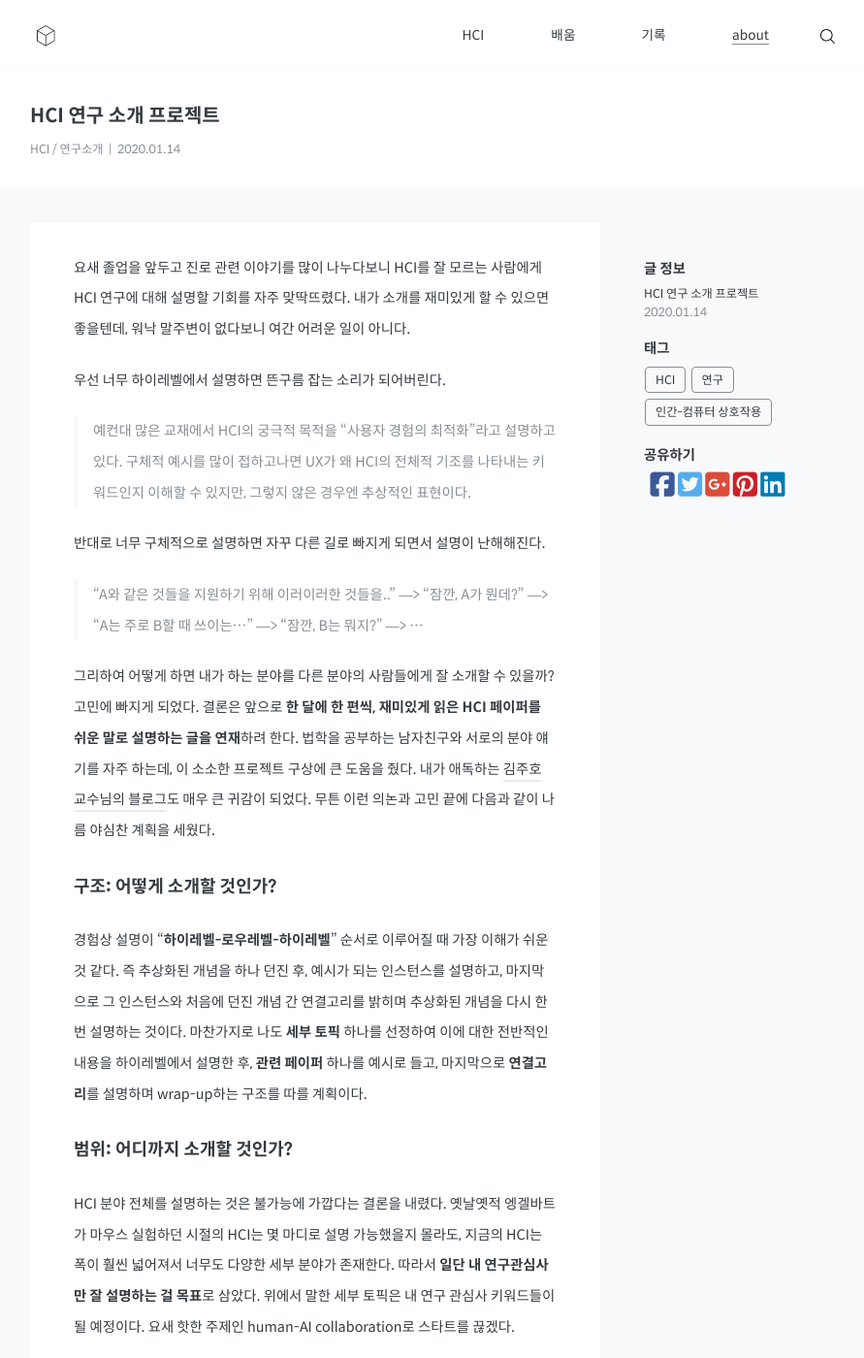
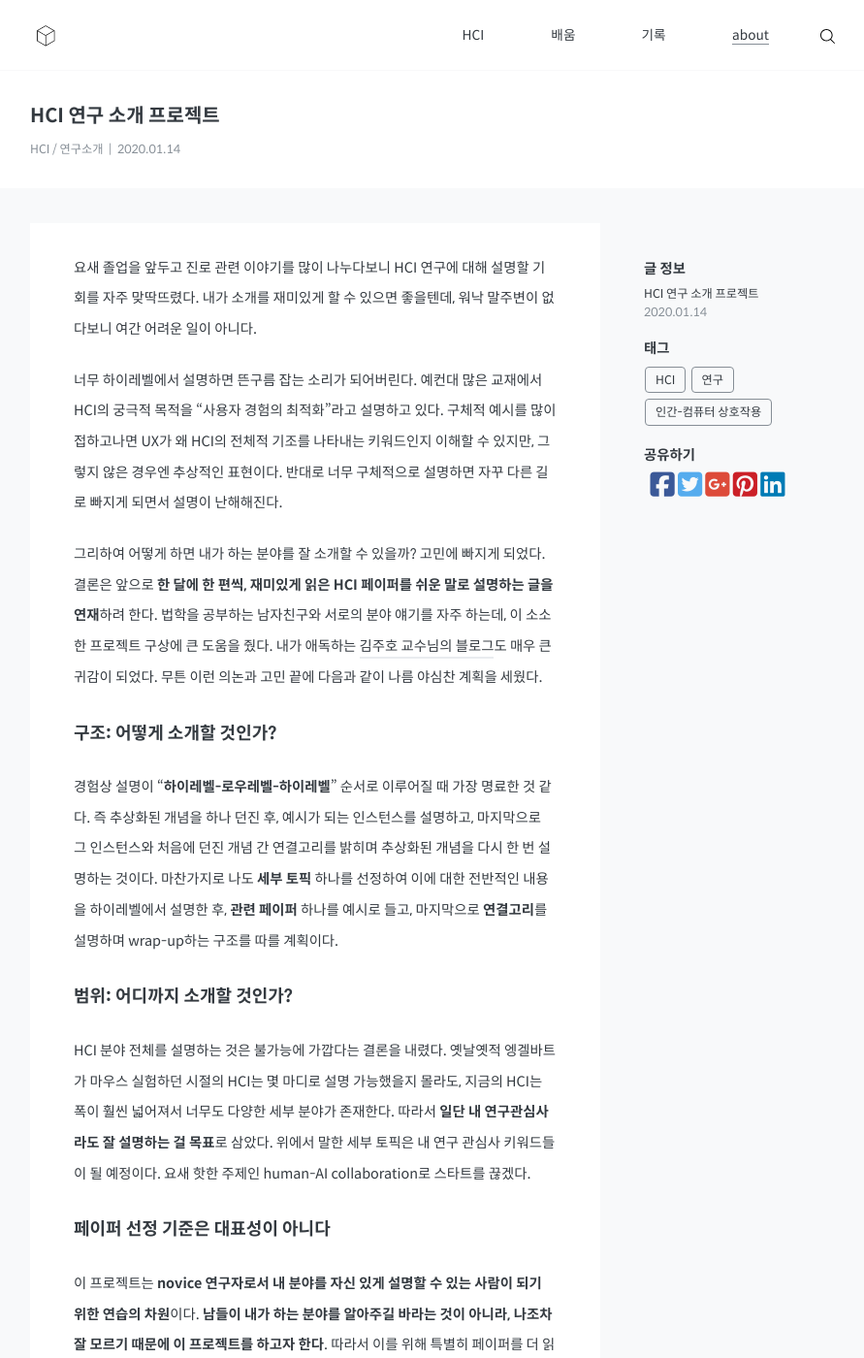
Before and after one commit to jyoonsong/jyoonsong.github.io, a Jekyll site: the page built from _posts/2020-01-14-hci-intro.md, in a window 1280 px wide and 1400 px high. Shown: the whole window at 97% size, without its empty margins (189-1080 px from the left). Built offline with Jekyll 4.4.1, drawn with Linux system fonts in a browser that asks for light colours; nearby versions of some CDN libraries; some of the changed text lies outside the part shown.

Commit message:
correct misunderstandings

```diff
--- a/_posts/2020-01-14-hci-intro.md
+++ b/_posts/2020-01-14-hci-intro.md
@@ -11,26 +11,20 @@
 - "인간-컴퓨터 상호작용"
 ---
 
-요새 졸업을 앞두고 진로 관련 이야기를 많이 나누다보니 HCI를 잘 모르는 사람에게 HCI 연구에 대해 설명할 기회를 자주 맞딱뜨렸다. 내가 소개를 재미있게 할 수 있으면 좋을텐데, 워낙 말주변이 없다보니 여간 어려운 일이 아니다.
+요새 졸업을 앞두고 진로 관련 이야기를 많이 나누다보니 HCI 연구에 대해 설명할 기회를 자주 맞딱뜨렸다. 내가 소개를 재미있게 할 수 있으면 좋을텐데, 워낙 말주변이 없다보니 여간 어려운 일이 아니다.
 
-우선 너무 하이레벨에서 설명하면 뜬구름 잡는 소리가 되어버린다.
+너무 하이레벨에서 설명하면 뜬구름 잡는 소리가 되어버린다. 예컨대 많은 교재에서 HCI의 궁극적 목적을 “사용자 경험의 최적화”라고 설명하고 있다. 구체적 예시를 많이 접하고나면 UX가 왜 HCI의 전체적 기조를 나타내는 키워드인지 이해할 수 있지만, 그렇지 않은 경우엔 추상적인 표현이다. 반대로 너무 구체적으로 설명하면 자꾸 다른 길로 빠지게 되면서 설명이 난해해진다.
 
-> 예컨대 많은 교재에서 HCI의 궁극적 목적을 “사용자 경험의 최적화”라고 설명하고 있다. 구체적 예시를 많이 접하고나면 UX가 왜 HCI의 전체적 기조를 나타내는 키워드인지 이해할 수 있지만, 그렇지 않은 경우엔 추상적인 표현이다.
-
-반대로 너무 구체적으로 설명하면 자꾸 다른 길로 빠지게 되면서 설명이 난해해진다.
-
-> “A와 같은 것들을 지원하기 위해 이러이러한 것들을..” —> “잠깐, A가 뭔데?” —> “A는 주로 B할 때 쓰이는…”  —> “잠깐, B는 뭐지?” —> …
-
-그리하여 어떻게 하면 내가 하는 분야를 다른 분야의 사람들에게 잘 소개할 수 있을까? 고민에 빠지게 되었다. 결론은 앞으로 **한 달에 한 편씩, 재미있게 읽은 HCI 페이퍼를 쉬운 말로 설명하는 글을 연재**하려 한다. 법학을 공부하는 남자친구와 서로의 분야 얘기를 자주 하는데, 이 소소한 프로젝트 구상에 큰 도움을 줬다. 내가 애독하는 [김주호 교수님의 블로그](http://mcpanic.com)도 매우 큰 귀감이 되었다. 무튼 이런 의논과 고민 끝에 다음과 같이 나름 야심찬 계획을 세웠다.
+그리하여 어떻게 하면 내가 하는 분야를 잘 소개할 수 있을까? 고민에 빠지게 되었다. 결론은 앞으로 **한 달에 한 편씩, 재미있게 읽은 HCI 페이퍼를 쉬운 말로 설명하는 글을 연재**하려 한다. 법학을 공부하는 남자친구와 서로의 분야 얘기를 자주 하는데, 이 소소한 프로젝트 구상에 큰 도움을 줬다. 내가 애독하는 [김주호 교수님의 블로그](http://mcpanic.com)도 매우 큰 귀감이 되었다. 무튼 이런 의논과 고민 끝에 다음과 같이 나름 야심찬 계획을 세웠다.
 
 #### 구조: 어떻게 소개할 것인가?
-경험상 설명이 “**하이레벨-로우레벨-하이레벨**” 순서로 이루어질 때 가장 이해가 쉬운 것 같다. 즉 추상화된 개념을 하나 던진 후, 예시가 되는 인스턴스를 설명하고, 마지막으로 그 인스턴스와 처음에 던진 개념 간 연결고리를 밝히며 추상화된 개념을 다시 한 번 설명하는 것이다. 마찬가지로 나도 **세부 토픽** 하나를 선정하여 이에 대한 전반적인 내용을 하이레벨에서 설명한 후, **관련 페이퍼** 하나를 예시로 들고, 마지막으로 **연결고리**를 설명하며 wrap-up하는 구조를 따를 계획이다.
+경험상 설명이 “**하이레벨-로우레벨-하이레벨**” 순서로 이루어질 때 가장 명료한 것 같다. 즉 추상화된 개념을 하나 던진 후, 예시가 되는 인스턴스를 설명하고, 마지막으로 그 인스턴스와 처음에 던진 개념 간 연결고리를 밝히며 추상화된 개념을 다시 한 번 설명하는 것이다. 마찬가지로 나도 **세부 토픽** 하나를 선정하여 이에 대한 전반적인 내용을 하이레벨에서 설명한 후, **관련 페이퍼** 하나를 예시로 들고, 마지막으로 **연결고리**를 설명하며 wrap-up하는 구조를 따를 계획이다.
 
 #### 범위: 어디까지 소개할 것인가?
-HCI 분야 전체를 설명하는 것은 불가능에 가깝다는 결론을 내렸다. 옛날옛적 엥겔바트가 마우스 실험하던 시절의 HCI는 몇 마디로 설명 가능했을지 몰라도, 지금의 HCI는 폭이 훨씬 넓어져서 너무도 다양한 세부 분야가 존재한다. 따라서 **일단 내 연구관심사만 잘 설명하는 걸 목표**로 삼았다. 위에서 말한 세부 토픽은 내 연구 관심사 키워드들이 될 예정이다. 요새 핫한 주제인 human-AI collaboration로 스타트를 끊겠다.
+HCI 분야 전체를 설명하는 것은 불가능에 가깝다는 결론을 내렸다. 옛날옛적 엥겔바트가 마우스 실험하던 시절의 HCI는 몇 마디로 설명 가능했을지 몰라도, 지금의 HCI는 폭이 훨씬 넓어져서 너무도 다양한 세부 분야가 존재한다. 따라서 **일단 내 연구관심사라도 잘 설명하는 걸 목표**로 삼았다. 위에서 말한 세부 토픽은 내 연구 관심사 키워드들이 될 예정이다. 요새 핫한 주제인 human-AI collaboration로 스타트를 끊겠다.
 
-#### 페이퍼 선정 기준은 대표성이 아닌 나의 흥미
-이 프로젝트는 novice 연구자로서 **내 분야를 자신 있게 설명할 수 있는 사람이 되기 위한 연습의 차원**이기도 하다. 따라서 이 프로젝트만을 위해 특별히 페이퍼를 더 읽기보다는, 평소 선행연구 조사를 하다가 눈여겨 본 연구를 선정할 생각이다. 즉 특별히 HCI 분야에서 인용횟수가 높은 대표적인 페이퍼가 아니더라도 개인적으로 흥미로운 녀석이면 얼마든지 소개하려 한다.
+#### 페이퍼 선정 기준은 대표성이 아니다
+이 프로젝트는 **novice 연구자로서 내 분야를 자신 있게 설명할 수 있는 사람이 되기 위한 연습의 차원**이다. **남들이 내가 하는 분야를 알아주길 바라는 것이 아니라, 나조차 잘 모르기 때문에 이 프로젝트를 하고자 한다**. 따라서 이를 위해 특별히 페이퍼를 더 읽기보다는, 평소 선행연구 조사를 하다가 눈여겨 본 연구를 선정할 생각이다. 즉 HCI 분야에서 인용횟수가 높은 대표적인 페이퍼가 아니더라도 공부하면서 개인적으로 흥미로운 녀석이면 얼마든지 소개하려 한다.
 
 
 
```
